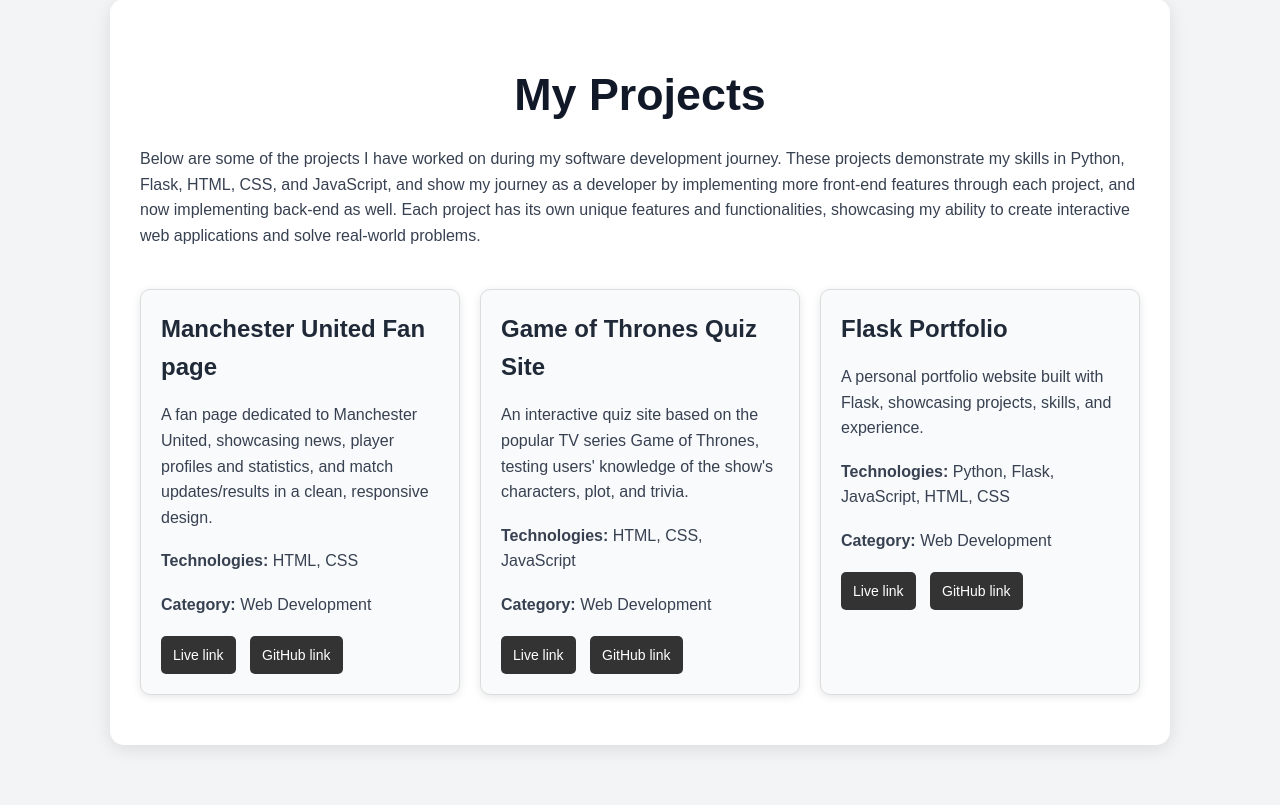
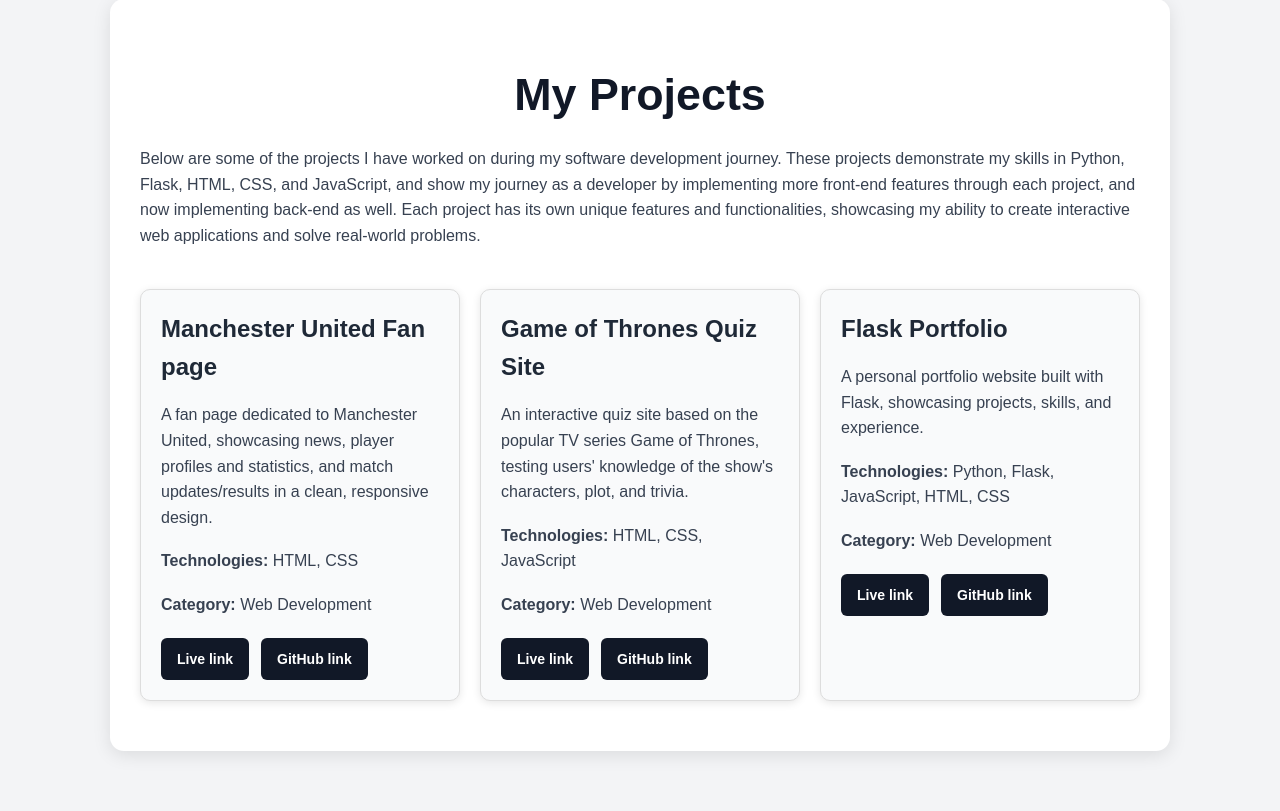
Before and after one commit to mdpos95-tech/flask-portfolio, a Flask app: page /projects in a window 1280 px wide. Shown: the part 117-928 px from the top of the page. Before the commit the page ends 882 px from the top, so only its background shows below. Run offline with Flask 3, Linux system fonts and the light colour scheme.

Commit message:
improving css for cards and container

```diff
--- a/static/css/style.css
+++ b/static/css/style.css
@@ -174,20 +174,52 @@ p {
     border-radius: 10px;
     border: 1px solid #ddd;
     box-shadow: 0 2px 8px rgba(0, 0, 0, 0.1);
+    transition: transform 0.3s ease, box-shadow 0.3s ease;
+}
 
-}
 
 .project-card h2 {
     margin-top: 0;
 }
 
+.project-card h3 {
+    margin-top: 0;
+    color: #2563eb;
+}
+
+
+.project-links {
+    margin-top: 20px;
+    display: flex;
+    gap: 12px;
+    flex-wrap: wrap;
+}
+
+.project-links a {
+    display: inline-block;
+    padding: 10px 16px;
+    background-color: #111827;
+    color: white;
+    text-decoration: none;
+    border-radius: 6px;
+    font-size: 14px;
+    font-weight: bold;
+    transition: background-color 0.3s ease, transform 0.2s ease;
+}
+
+.project-links a:hover {
+    background-color: #60a5fa;
+    transform: translateY(-2px);
+}
+
 form {
     background-color: white;
-    padding: 20px;
-    border-radius: 10px;
+    padding: 24px;
+    border-radius: 12px;
     box-shadow: 0 2px 8px rgba(0, 0, 0, 0.1);
     max-width: 600px;
     border: 1px solid #ddd;
+    margin: 0 auto;
 }
 
 label{
@@ -244,23 +276,3 @@ ul{
     transform: translateY(-5px);
     transition: transform 0.3s ease;
 }
-
-.project-links {
-    margin-top: 15px;
-}
-
-.project-links a {
-    display: inline-block;
-    margin-right: 10px;
-    color: white;
-    background-color: #333;
-    padding: 8px 12px;
-    border-radius: 5px;
-    font-size: 14px;
-    text-decoration: none;
-}
-
-.project-links a:hover
-{
-    background-color: #60a5fa;
-}
```
